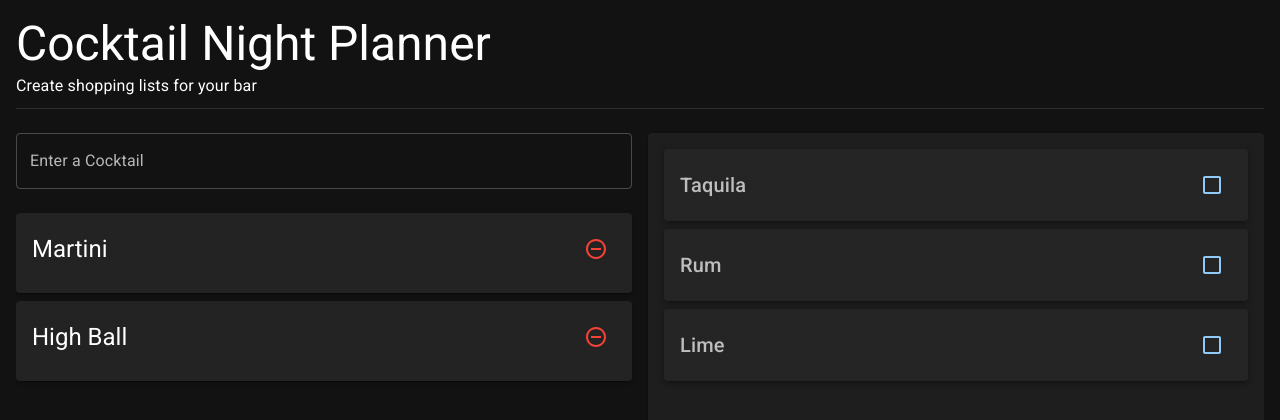
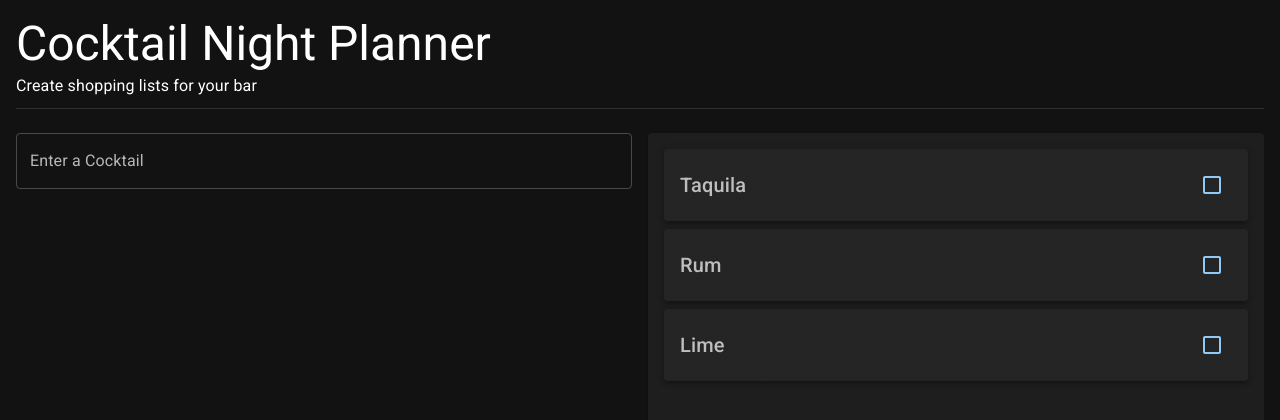
Before and after one commit to deiden26/cocktail-night-planner, a React (Create React App) app: page / in a window 1280 px wide. Shown: the top 420 px of the page. Built offline with nearby package versions, Linux system fonts and the light colour scheme.

Commit message:
feat: Wire cocktail list

```diff
--- a/src/CocktailCard.js
+++ b/src/CocktailCard.js
@@ -5,7 +5,14 @@ import RemoveCircleOutlineIcon from '@mui/icons-material/RemoveCircleOutline';
 import Stack from '@mui/material/Stack';
 import Typography from '@mui/material/Typography';
 
-export default function CocktailCard({ name }) {
+import { useStore } from './store';
+
+export default function CocktailCard({
+  name,
+  id,
+}) {
+  const removeCocktail = useStore(state => state.removeCocktail);
+
   return (
     <Card varient="outlined" elevation={2}>
       <CardContent>
@@ -13,7 +20,11 @@ export default function CocktailCard({ name }) {
           <Typography variant="h5" sx={{ color: 'text.primary' }}>
             {name}
           </Typography>
-          <IconButton aria-label="Remove" color="error">
+          <IconButton
+            onClick={() => removeCocktail(id)}
+            aria-label="Remove"
+            color="error"
+          >
             <RemoveCircleOutlineIcon/>
           </IconButton>
         </Stack>
--- a/src/CocktailList.js
+++ b/src/CocktailList.js
@@ -1,15 +1,21 @@
+import shallow from 'zustand/shallow';
+
 import Stack from '@mui/material/Stack';
 
 import CocktailCard from './CocktailCard';
+import { useStore } from './store';
 
 export default function CocktailList() {
-  const cocktails = ["Martini", "High Ball"];
-  // const cocktails = [];
+  const cocktails = useStore(state => state.cocktails, shallow);
 
   return (
     <Stack spacing={1}>
-      {cocktails.map(cocktailName => (
-        <CocktailCard key={cocktailName} name={cocktailName}/>
+      {cocktails.map(cocktail => (
+        <CocktailCard
+          key={cocktail.id}
+          id={cocktail.id}
+          name={cocktail.name}
+        />
       ))}
     </Stack>
   );
--- a/src/CocktailSelector.js
+++ b/src/CocktailSelector.js
@@ -1,11 +1,14 @@
-import { useState } from 'react';
+import { useState, useCallback } from 'react';
 import { useQuery } from 'react-query';
 import axios from 'axios';
 
 import Autocomplete from '@mui/material/Autocomplete';
 import TextField from '@mui/material/TextField';
+import { useStore } from './store';
 
 export default function CocktailSelector() {
+  const addCocktail = useStore(state => state.addCocktail);
+
   const [ searchString, setSearchString ] = useState('');
 
   const { data: cocktails, isLoading } = useQuery(
@@ -20,22 +23,32 @@ export default function CocktailSelector() {
         { params: { s: searchString } }
       );
 
-      return response.data.drinks.map(drink => ({
+      return (response.data.drinks || []).map(drink => ({
         name: drink.strDrink,
         id: drink.idDrink
       }));
     }
   );
 
+  const selectCocktail = useCallback(cocktail => {
+    // TODO: Prevent Dupes
+    if (cocktail) {
+      addCocktail(cocktail);
+      setSearchString('');
+    }
+  }, [addCocktail]);
+
   return (
     <Autocomplete
+      onChange={(_e, cocktail) => selectCocktail(cocktail)}
+      onInputChange={(_e, value) => setSearchString(value)}
+      value={null}
+      inputValue={searchString}
       loading={isLoading}
       options={cocktails || []}
       getOptionLabel={option => option.name}
       autoHighlight={true}
       renderInput={(params) => <TextField {...params} label="Enter a Cocktail" />}
-      onInputChange={(_e, value) => setSearchString(value)}
-      noOptionsText='Start typing the name of a drink...'
       open={Boolean(cocktails?.length)}
       forcePopupIcon={false}
     />
--- /dev/null
+++ b/src/store.js
@@ -0,0 +1,16 @@
+import create from 'zustand';
+
+export const useStore = create(set => ({
+  cocktails: [],
+  ingredients: [],
+  addCocktail: cocktail => set(
+    state => ({cocktails: [...state.cocktails, cocktail]})
+  ),
+  removeCocktail: id => set(
+    state => ({
+      cocktails: state.cocktails.filter(listCocktail => (
+        listCocktail.id !== id
+      ))
+    })
+  ),
+}));
```
